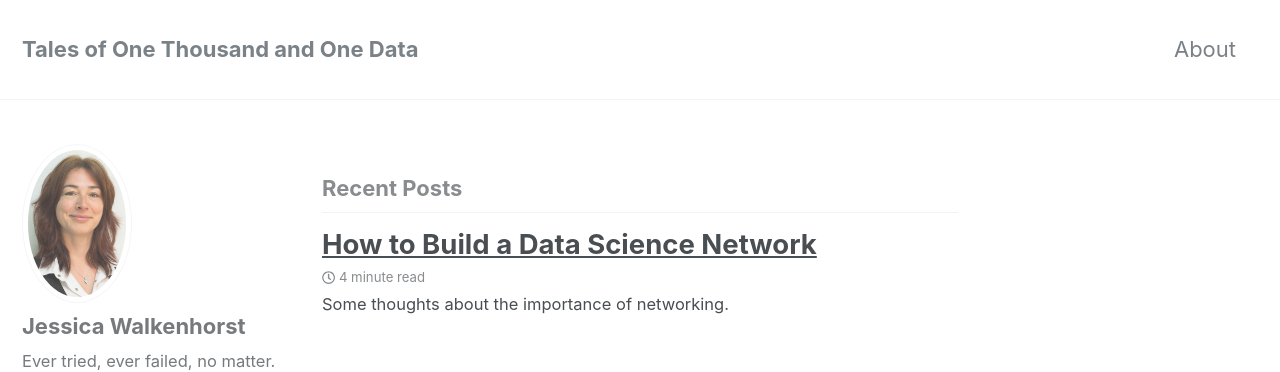
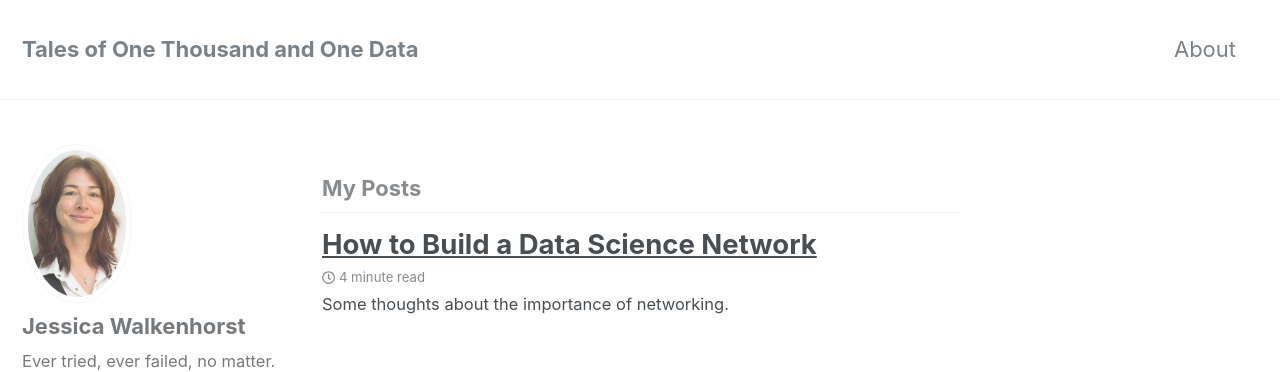
Before and after one commit to walkenho/walkenho.github.io, a Jekyll site: the page built from index.html, in a window 1280 px wide and 900 px high. Shown: the top 372 px of the window. Built offline with Jekyll 4.4.1, drawn with Linux system fonts in a browser that asks for light colours; nearby versions of some CDN libraries; the list of posts is cut into pages by our own code.

Commit message:
Changing post captions.

```diff
--- a/_data/ui-text.yml
+++ b/_data/ui-text.yml
@@ -27,7 +27,7 @@ en: &DEFAULT_EN
   powered_by                 : "Powered by"
   website_label              : "Website"
   email_label                : "Email"
-  recent_posts               : "Recent Posts"
+  recent_posts               : "My Posts"
   undefined_wpm              : "Undefined parameter words_per_minute at _config.yml"
   comment_form_info          : "Your email address will not be published. Required fields are marked"
   comment_form_comment_label : "Comment"
```
